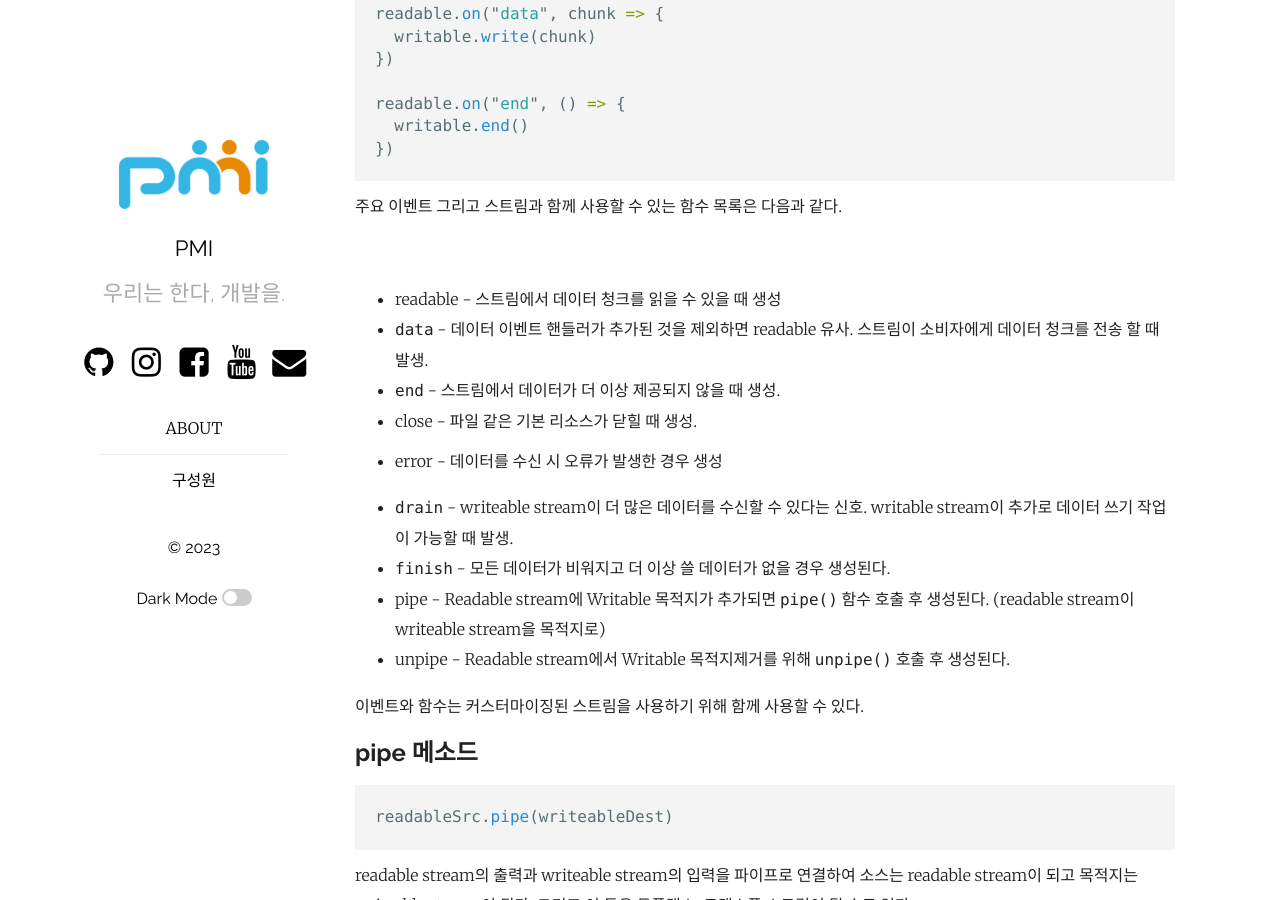
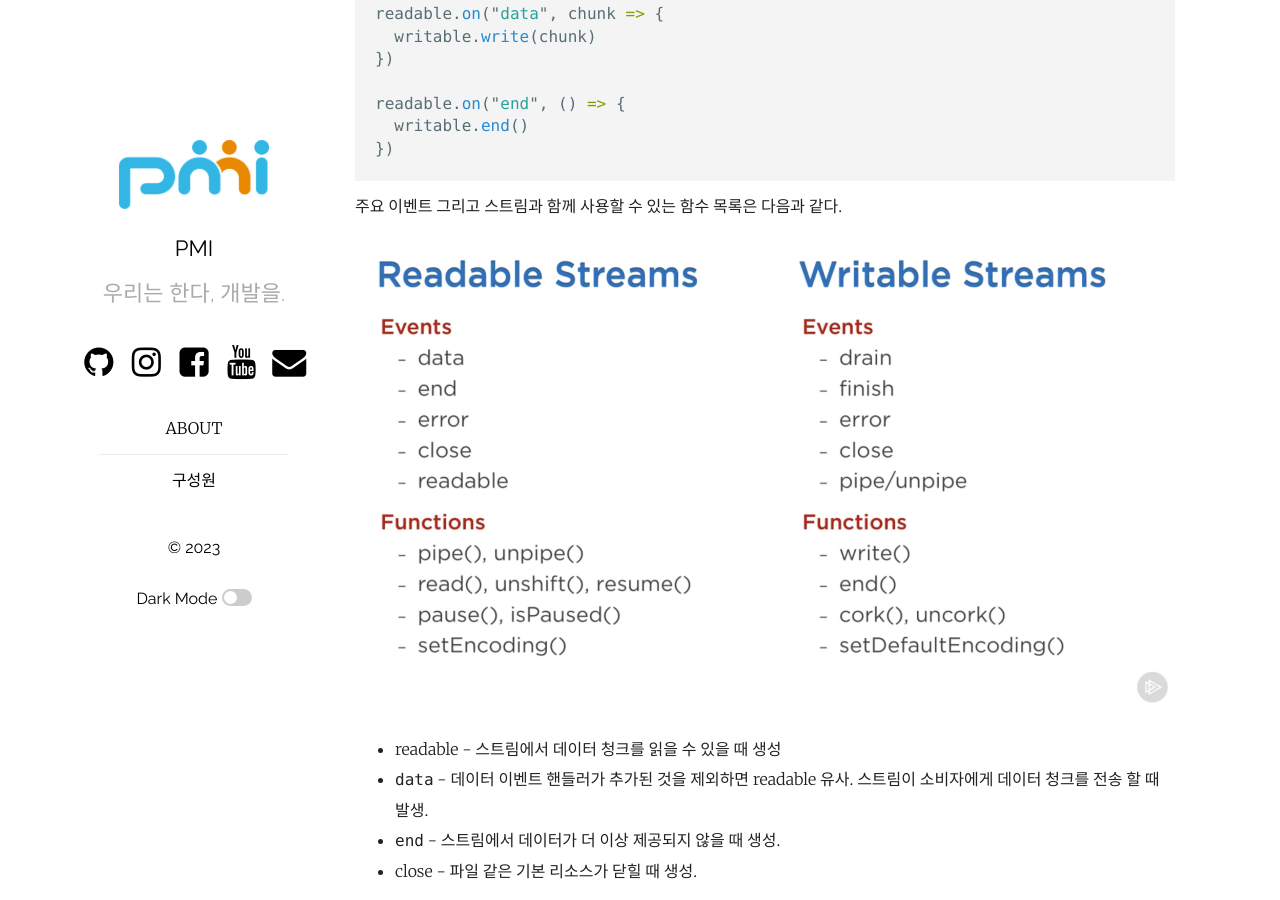
Before and after one commit to pmirnc-dev/pmirnc-dev.github.io, a Jekyll site: the page built from _posts/2023-02-08-node.js의 stream.md, in a window 1280 px wide and 900 px high, scrolled down 1696 px. Built offline with Jekyll 4.4.1, drawn with Linux system fonts in a browser that asks for light colours; comment, search, counter and statistics services are not loaded.

Commit message:
fix: 이미지 경로 수정

```diff
--- a/_posts/2023-02-08-node.js의 stream.md
+++ b/_posts/2023-02-08-node.js의 stream.md
@@ -66,7 +66,7 @@ readable.on("end", () => {
 
 주요 이벤트 그리고 스트림과 함께 사용할 수 있는 함수 목록은 다음과 같다.
 
-![](../assets/images/yrbyeon/Untitled13.png)
+![](/assets/images/yrbyeon/Untitled13.png)
 
 - readable - 스트림에서 데이터 청크를 읽을 수 있을 때 생성
 - `data` - 데이터 이벤트 핸들러가 추가된 것을 제외하면 readable 유사. 스트림이 소비자에게 데이터 청크를 전송 할 때 발생.
```
